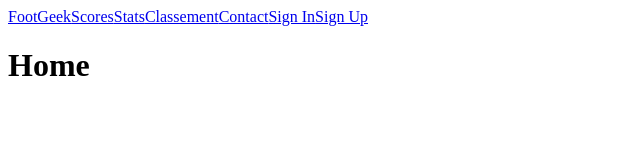
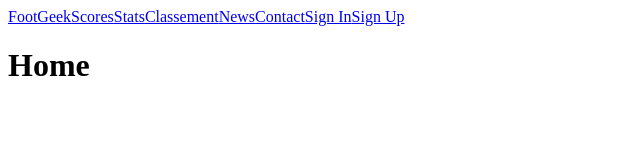
Before and after one commit to dawudesign2/footGeek, a React (Create React App) app: page / in a window 1280 px wide. Shown: the top 160 px of the page, without its empty margins (0-640 px from the left). Built offline with nearby package versions, Linux system fonts and the light colour scheme.

Commit message:
add page news

```diff
--- a/src/App.js
+++ b/src/App.js
@@ -3,12 +3,12 @@ import Main from "./components/main";
 import Footer from "./components/footer";
 
 function App() {
-
   return (
     <div className="App">
       <Header />
       <Main />
       <Footer />
+
     </div>
   );
 }
--- a/src/components/header/nav/index.js
+++ b/src/components/header/nav/index.js
@@ -6,6 +6,7 @@ const Nav = () => {
             <Link to='/scores'>Scores</Link>
             <Link to='/stats'>Stats</Link>
             <Link to='/classement'>Classement</Link>
+            <Link to='/news'>News</Link>
             <Link to='/contact'>Contact</Link>
             <Link to='/signin'>Sign In</Link>
             <Link to='/signup'>Sign Up</Link>
--- a/src/components/main/index.js
+++ b/src/components/main/index.js
@@ -4,6 +4,7 @@ import Home from '../../pages/home';
 import Scores from '../../pages/scores';
 import Stats from '../../pages/stats';
 import Classement from '../../pages/classement';
+import News from '../../pages/news';
 import Contact from '../../pages/contact';
 import SignIn from '../../pages/signin';
 import SignUp from '../../pages/signup';
@@ -15,6 +16,7 @@ const Main = () => {
             <Route path="/scores" element={<Scores />} />
             <Route path="/stats" element={<Stats />} />
             <Route path="/classement" element={<Classement />} />
+            <Route path="/news" element={<News />} />
             <Route path="/contact" element={<Contact />} />
             <Route path="/signin" element={<SignIn />} />
             <Route path="/signup" element={<SignUp />} />
```
